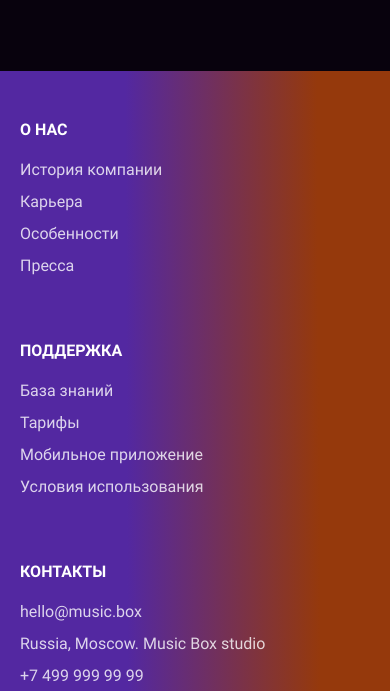
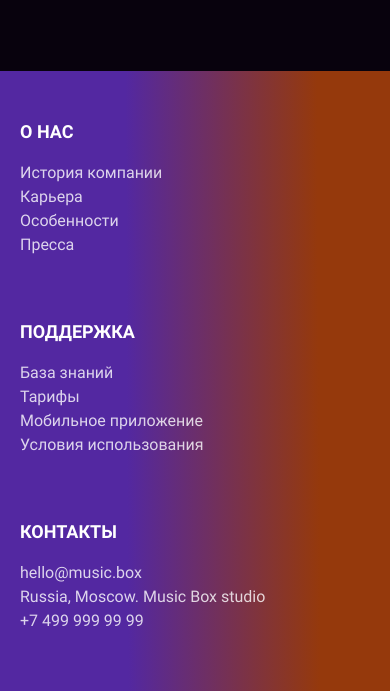
Before and after one commit to asuzdaltcev/layout-designer-project-56, a website: page src/artist.html in a window 390 px wide. Shown: the part 3370-4061 px from the top of the page. Drawn offline with Linux system fonts and the light colour scheme.

Commit message:
Обновление стилей в app.css, footer.scss и pricing.scss: изменение отступов и размеров шрифтов для улучшения адаптивности и визуального восприятия на мобильных устройствах, добавление специальных стилей для элементов с классами bg-standard и bg-premium.

```diff
--- a/src/scss/footer.scss
+++ b/src/scss/footer.scss
@@ -137,13 +137,13 @@
     padding: 0 20px;
 
     h2 {
-      font-size: 16px;
-      line-height: 24px;
-      margin-bottom: 15px;
+      font-size: 18px;
+      line-height: 27px;
+      margin-bottom: 0;
     }
 
     ul li {
-      margin-bottom: 8px;
+      margin-bottom: 0;
     }
 
   }
--- a/src/scss/pricing.scss
+++ b/src/scss/pricing.scss
@@ -152,4 +152,12 @@
     }
   }
 
+  // Специальный стиль только для pricing-footer в bg-standard
+  .pricing-item.bg-standard .pricing-footer {
+    padding-bottom: 69px;
+  }
+
+  .pricing-item.bg-premium .pricing-footer {
+    padding-bottom: 72px;
+  }
 }
```
Also changed, not shown: src/css/app.css, 1 other file.
